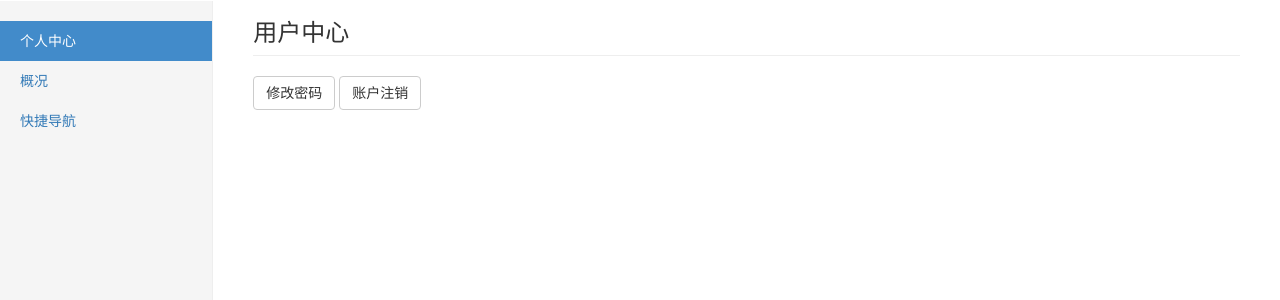
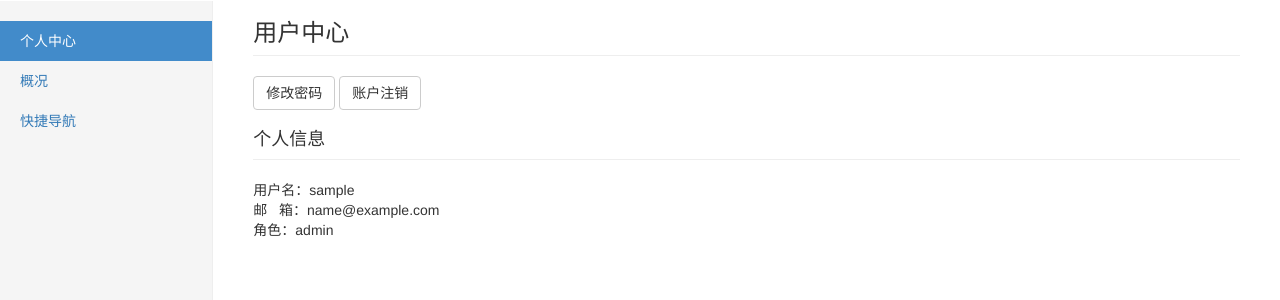
Before and after one commit to outsrkem/consolemg, a Flask app: page /usercenter in a window 1280 px wide. Shown: the part 50-350 px from the top of the page. Run offline with Flask 2, Linux system fonts and the light colour scheme; the visitor is signed in with stand-in values (Sample User, id 1); some libraries are stand-ins or nearby versions.

Commit message:
用户功能

```diff
--- a/application/user.py
+++ b/application/user.py
@@ -4,6 +4,7 @@ from werkzeug.security import check_password_hash, generate_password_hash
 from models.users import Users
 from common.redisdb import redis_connent
 from common.function import generate_token, certify_token, sha256hex
+from common.function import gen_email_code, send_email
 import time
 import re
 
@@ -38,6 +39,7 @@ def login():
                         session['inactiveTime'] = inactiveTime
                         session['userid'] = result_u[0].USERID
                         session['username'] = result_u[0].USERNAME
+                        session['email'] = result_u[0].EMAIL
                         session['role'] = result_u[0].ROLE
                         response = make_response('login-pass')
                         return response
@@ -89,16 +91,17 @@ def register():
     '''
     username = request.form.get('username').strip()
     password = request.form.get('password').strip()
+    email = request.form.get('email').strip()
     if len(username) < 5 or re.match("^(?:(?=.*[A-Z])|(?=.*[a-z])|(?=.*[0-9])(?=.*[A-Z])|(?=.*[a-z])|(?=.*[@])(?=.*[0-9])|(?=.*[A-Z])|(?=.*[a-z])).*$", username) == None:
         return 'username-invalid'
-    elif len(password) < 5:
+    elif not re.match('.+@.+\..+', email)  or len(password) < 5:
         return 'passwd-invalid'
     elif len(Users().find_by_userinfo(username)) > 0:
         return 'user-repeated'
     else:
         userid = int(round(time.time() * 1000000))
         passwd = generate_password_hash(password, method='pbkdf2:sha256', salt_length=16)
-        row = Users().user_register(userid, username, passwd)
+        row = Users().user_register(userid, username, passwd,email)
         if row == 'inst-pass':
             return 'reg-pass'
         elif row == 'inst-failed':
@@ -143,18 +146,36 @@ def chpasswd():
 @user.route('/deluser/<int:userid>', methods=['GET','POST','DELETE'])
 def deleteuser(userid):
     username = session.get('username')
+    mcode = request.form.get('mcode').strip()
     result = Users().find_by_userinfo(username)
     print(userid)
     print(username)
-    if not len(result) > 0:
-        print('用户不存在')
-        return 'password-register'
-    elif False:
-        result = Users().delete_user(userid)
-        if result == 'cancel-pass':
-            session.clear()
-            return result
+    print(mcode)
+    if mcode == '123123':
+        if not len(result) > 0:
+            print('用户不存在')
+            return 'password-register'
+        elif False:
+            result = Users().delete_user(userid)
+            if result == 'cancel-pass':
+                session.clear()
+                return result
+            else:
+                return 'error'
         else:
             return 'error'
-    else:
-        return 'error'
+    return 'mcode-error'
+
+# 获取验证码
+@user.route('/ecode', methods=['POST'])
+def ecode():
+    email = session.get('email')
+    code = gen_email_code() # 获取到验证码
+    try:
+        send_email(email, code)
+        session['ecode'] = code # 保存验证码
+
+        return 'send-pass'
+    except Exception as e:
+        print("异常:[%s] [%d]  [%s]" % (e.__traceback__.tb_frame.f_globals['__file__'], e.__traceback__.tb_lineno, e))
+        return 'send-fail'
--- a/static/bootstrap-3.3.7/js/dashboard.js
+++ b/static/bootstrap-3.3.7/js/dashboard.js
@@ -66,17 +66,40 @@ function dochpasswd(e) {
 
 
 function canceluser(userid) {
+    var mcode = $.trim($("#mcode").val());
     //ajax没有delete请求，使用ajax发送任何形式的请求（原生方式）
-
     $.ajax({
         url: '/deluser/' + userid,
-        type: 'delete',
+        data: {_method: "DELETE", mcode: mcode},
+        type: 'POST',
         success: function (data) {
             if (data == 'cancel-pass') {
                 alert("账号已成功注销。");
+            } else if (data == 'mcode-error') {
+                alert("验证码错误。");
             } else {
                 alert("系统异常，请联系管理员。");
             }
         }
     });
 }
+
+/**
+ * 发送邮件验证码
+ * @param obj
+ * @returns {boolean}
+ */
+function doSendMail(obj) {
+
+    var email = $.trim($("#regemail").val());
+    $(obj).attr('disabled', true);     // 发送邮件按钮变成不可用
+    $.post('/ecode', function (data) {
+        if (data == 'send-pass') {
+            alert("验证码已成功发送到邮箱 < " + email + " > 请查收。")
+            return false;
+        } else {
+            alert("邮箱验证码发送失败。请稍后重试。")
+            return false;
+        }
+    });
+}
--- a/templates/user/usercenter.html
+++ b/templates/user/usercenter.html
@@ -6,15 +6,58 @@
     <div class="col-xs-12">
         <h3 class="page-header">用户中心</h3>
     </div>
+
 </div>
 
 <div class="table-responsive">
     <!-- Standard button -->
-    <a href="/chpasswd">
-        <button type="button" class="btn btn-default">修改密码</button>
-    </a>
+        <a style="text-decoration:none;" href="/chpasswd">
+            <button type="button" class="btn btn-default">修改密码</button>
+        </a>
+        <button type="button" class="btn btn-default" data-toggle="modal" data-target="#myModal">账户注销</button>
 
-        <button type="button" class="btn btn-default" onclick="canceluser('{{session.get('userid')}}')">账户注销</button>
+</div>
+<div class="row">
+    <div class="col-xs-12" style="padding-top: 20px">
+        <div>
+            <h4 class="page-header">个人信息</h4>
+        </div>
+        <div>
+            <span>用户名：{{session.get('username')}}</span>
+        </div>
+        <div>
+            <span>邮&nbsp;&nbsp;&nbsp;箱：{{session.get('email')}}</span>
+        </div>
+        <div>
+            <span>角色：{{session.get('role')}}</span>
+        </div>
+
+
+    </div>
+</div>
+
+<!-- 模态框 -->
+<div style="top:180px; width:100%;height:100%" class="modal fade" id="myModal" tabindex="-1" role="dialog" aria-labelledby="myModalLabel" aria-hidden="true">
+    <div class="modal-dialog">
+        <div class="modal-content">
+            <div class="modal-header">
+                <button type="button" class="close" data-dismiss="modal" aria-hidden="true">&times;</button>
+                <h4 class="modal-title" id="myModalLabel">注销账户二次验证</h4>
+            </div>
+            <div class="modal-body">
+                <div>
+                    <input id="regemail" type='hidden' value="{{session.get('email')}}"/>
+                    <input style="width: 60%;float:left" type="text;" id="mcode" class="form-control" id="exampleInputEmail1" placeholder="输入邮箱验证码">&nbsp;&nbsp;
+                    <button type="button" class="btn btn-default" onclick="doSendMail(this)">重新获取验证码</button>
+                </div>
+
+            </div>
+            <div class="modal-footer">
+                <button type="button" class="btn btn-default" data-dismiss="modal">关闭</button>
+                <button type="button" class="btn btn-default" onclick="canceluser('{{session.get('userid')}}')">确定</button>
+            </div>
+        </div><!-- /.modal-content -->
+    </div><!-- /.modal -->
 </div>
 
 
```
Also changed, not shown: common/function.py (+32 -0 lines), models/users.py (+4 -4 lines).
